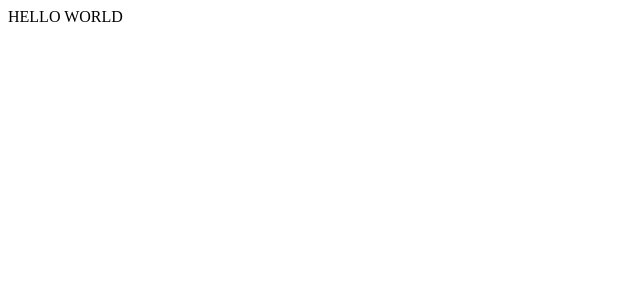
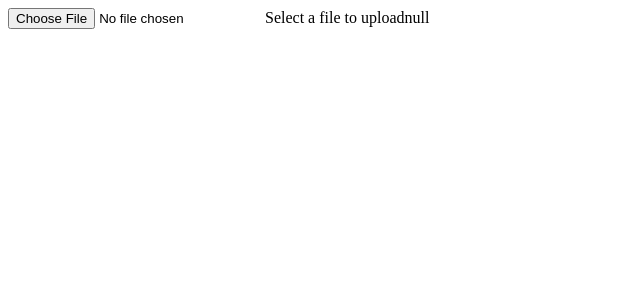
Before and after one commit to actuallyReallyAlex/shoelace, a React (Create React App) app: page / in a window 1280 px wide. Shown: the top 300 px of the page, without its empty margins (0-640 px from the left). Built offline with nearby package versions, Linux system fonts and the light colour scheme.

Commit message:
Add input

```diff
--- a/src/App.js
+++ b/src/App.js
@@ -1,11 +1,23 @@
-import React from "react";
+import React, { useState } from "react";
 
-function App() {
+const App = () => {
+  const [filePath, setFilePath] = useState(null);
+
+  const handleFileUpload = () =>
+    setFilePath(document.getElementById("fileupload").files[0].path);
+
   return (
-    <div className="App">
-      <span>HELLO WORLD</span>
-    </div>
+    <form>
+      <input
+        onChange={handleFileUpload}
+        type="file"
+        name="fileupload"
+        id="fileupload"
+      />
+      <label htmlFor="fileupload"> Select a file to upload</label>
+      <span>{JSON.stringify(filePath, null, 2)}</span>
+    </form>
   );
-}
+};
 
 export default App;
```
Also changed, not shown: old/main.js (renamed from src/main.js), old/preload.js (renamed from src/preload.js), old/renderer.js (renamed from src/renderer.js).
